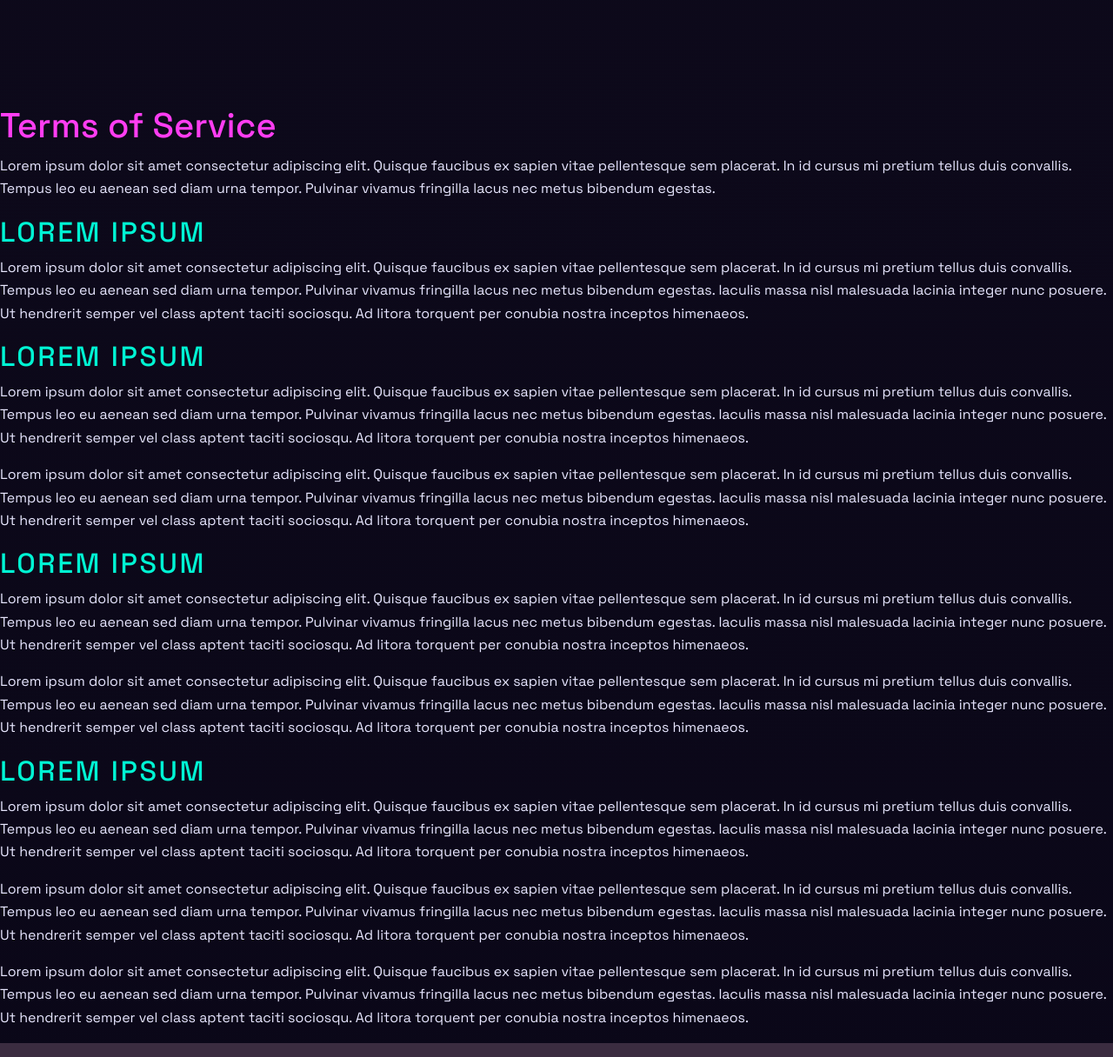
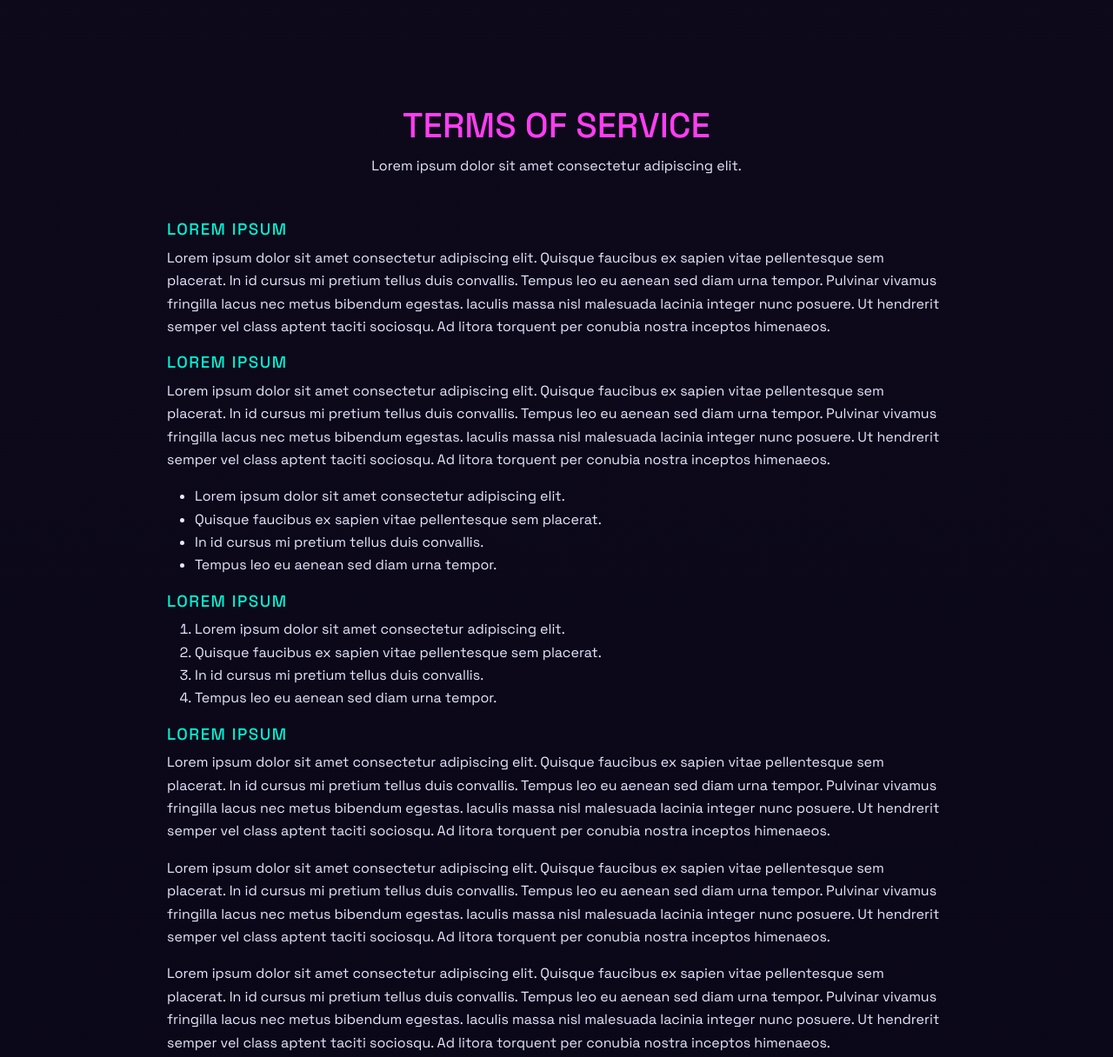
Before and after one commit to alexithefloof/alexithefloof.github.io, a website: page terms-of-service/index.html in a window 1280 px wide. Shown: the whole page at 87% size. Drawn offline with nearby package versions, Linux system fonts and the light colour scheme; files that its build step writes are made by us from their sources; no server answers.

Commit message:
tos mockup

```diff
--- a/scss/_tos.scss
+++ b/scss/_tos.scss
@@ -1,8 +1,12 @@
 .tos {
+    padding: 0 15vw;
+
     h1 {
+        text-transform: uppercase;
         color: var(--accent-color);
     }
     h2 {
+        font-size: 1.17em;
         color: var(--accent-secondary);
     }
 }
--- a/terms-of-service/index.html
+++ b/terms-of-service/index.html
@@ -27,11 +27,9 @@
 
     <main class="flex-grow-1 header-offset tos">
 
-        <h1>Terms of Service</h1>
-        <p>
-            Lorem ipsum dolor sit amet consectetur adipiscing elit. Quisque faucibus ex sapien vitae pellentesque
-            sem placerat. In id cursus mi pretium tellus duis convallis. Tempus leo eu aenean sed diam urna tempor.
-            Pulvinar vivamus fringilla lacus nec metus bibendum egestas.
+        <h1 class="text-center">Terms of Service</h1>
+        <p class="text-center mb-5">
+            Lorem ipsum dolor sit amet consectetur adipiscing elit.
         </p>
 
         <section>
@@ -54,31 +52,22 @@
                 integer nunc posuere. Ut hendrerit semper vel class aptent taciti sociosqu. Ad litora torquent per
                 conubia nostra inceptos himenaeos.
             </p>
-            <p>
-                Lorem ipsum dolor sit amet consectetur adipiscing elit. Quisque faucibus ex sapien vitae pellentesque
-                sem placerat. In id cursus mi pretium tellus duis convallis. Tempus leo eu aenean sed diam urna tempor.
-                Pulvinar vivamus fringilla lacus nec metus bibendum egestas. Iaculis massa nisl malesuada lacinia
-                integer nunc posuere. Ut hendrerit semper vel class aptent taciti sociosqu. Ad litora torquent per
-                conubia nostra inceptos himenaeos.
-            </p>
+            <ul>
+                <li>Lorem ipsum dolor sit amet consectetur adipiscing elit.</li>
+                <li>Quisque faucibus ex sapien vitae pellentesque sem placerat.</li>
+                <li>In id cursus mi pretium tellus duis convallis.</li>
+                <li>Tempus leo eu aenean sed diam urna tempor.</li>
+            </ul>
         </section>
 
         <section>
             <h2>Lorem ipsum</h2>
-            <p>
-                Lorem ipsum dolor sit amet consectetur adipiscing elit. Quisque faucibus ex sapien vitae pellentesque
-                sem placerat. In id cursus mi pretium tellus duis convallis. Tempus leo eu aenean sed diam urna tempor.
-                Pulvinar vivamus fringilla lacus nec metus bibendum egestas. Iaculis massa nisl malesuada lacinia
-                integer nunc posuere. Ut hendrerit semper vel class aptent taciti sociosqu. Ad litora torquent per
-                conubia nostra inceptos himenaeos.
-            </p>
-            <p>
-                Lorem ipsum dolor sit amet consectetur adipiscing elit. Quisque faucibus ex sapien vitae pellentesque
-                sem placerat. In id cursus mi pretium tellus duis convallis. Tempus leo eu aenean sed diam urna tempor.
-                Pulvinar vivamus fringilla lacus nec metus bibendum egestas. Iaculis massa nisl malesuada lacinia
-                integer nunc posuere. Ut hendrerit semper vel class aptent taciti sociosqu. Ad litora torquent per
-                conubia nostra inceptos himenaeos.
-            </p>
+            <ol>
+                <li>Lorem ipsum dolor sit amet consectetur adipiscing elit.</li>
+                <li>Quisque faucibus ex sapien vitae pellentesque sem placerat.</li>
+                <li>In id cursus mi pretium tellus duis convallis.</li>
+                <li>Tempus leo eu aenean sed diam urna tempor.</li>
+            </ol>
         </section>
 
         <section>
```
